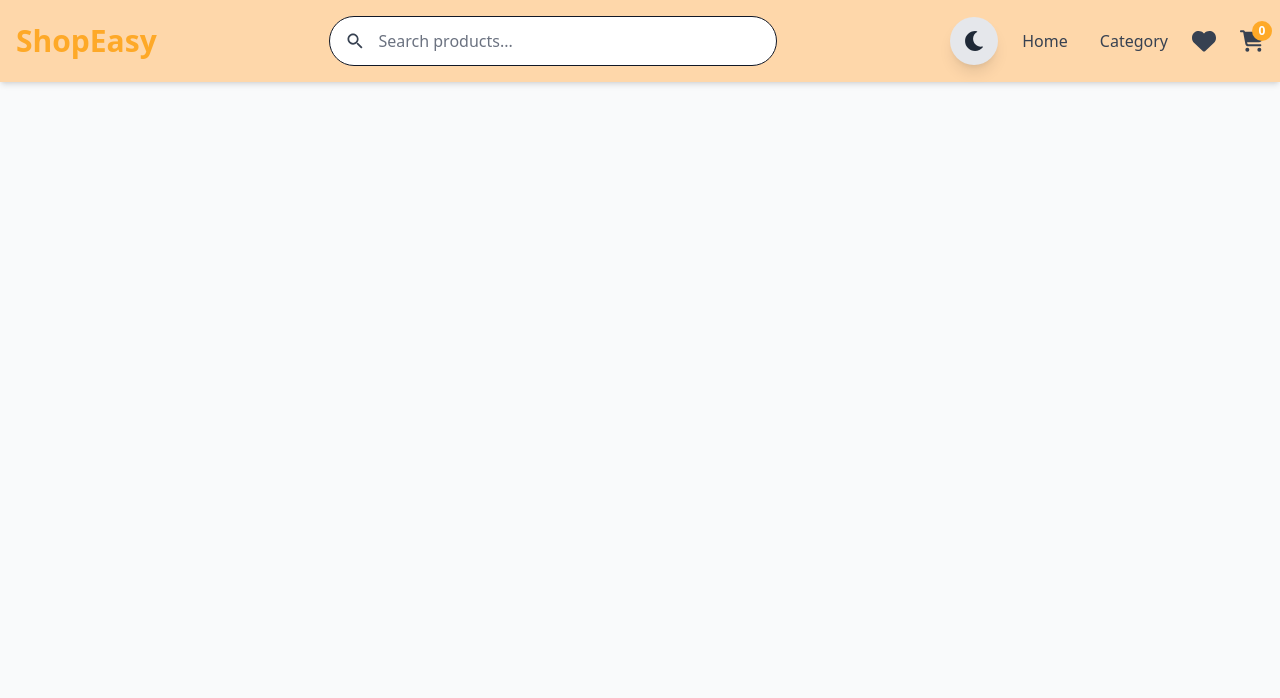
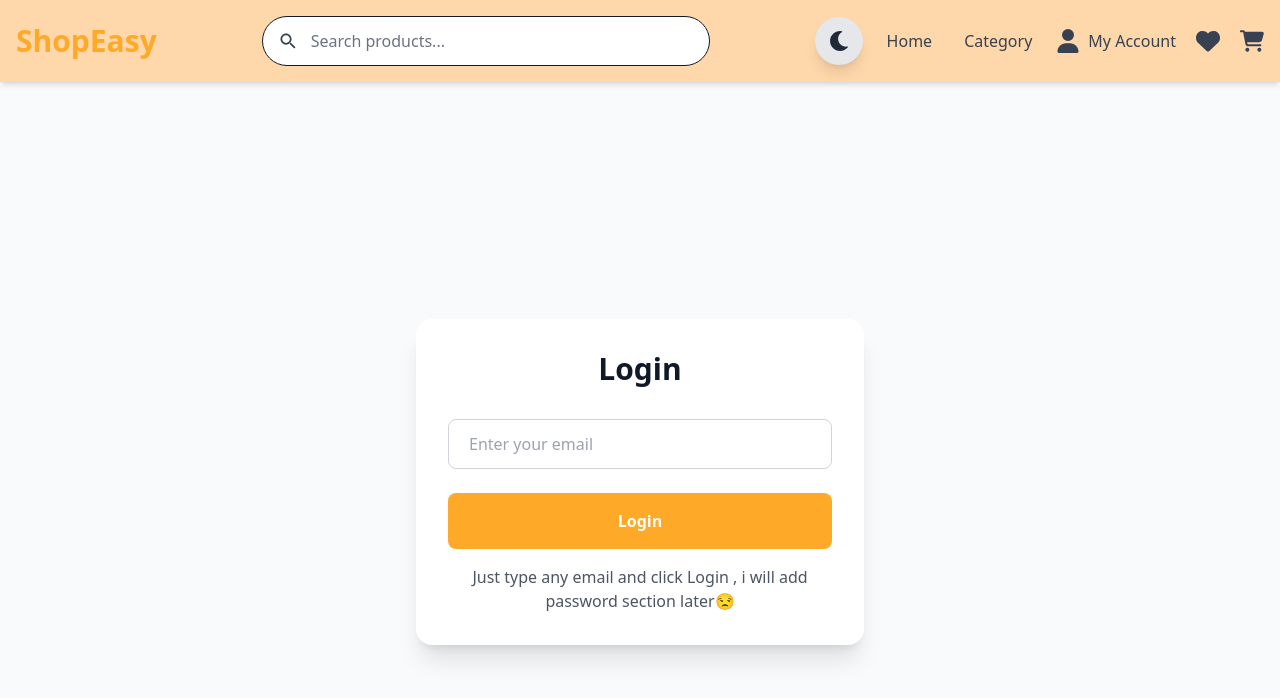
Before and after one commit to swikriti0416/E-commerce, a React app: page /login in a window 1280 px wide. Shown: the top 698 px of the page. Built offline with nearby package versions, Linux system fonts and the light colour scheme; the HTML template or start-up script is replaced by a standard one.

Commit message:
changes for login page

```diff
--- a/src/App.jsx
+++ b/src/App.jsx
@@ -1,19 +1,22 @@
-import { Routes, Route } from "react-router-dom";
-import { useState } from "react";
+import React, { useState } from "react";
+import { Routes, Route, Navigate } from "react-router-dom";
 import Navbar from "./components/Navbar/Navbar.jsx";
 import Hero from "./components/Hero/Hero.jsx";
 import Products from "./pages/Products.jsx";
 import ProductDetail from "./pages/ProductDetail.jsx";
 import Cart from "./pages/Cart.jsx";
 import Wishlist from "./pages/wishlist";
-// import Banner from "./components/Banner/Banner.jsx";
 import CategoryPage from "./pages/categorypage.jsx";
-// import cartStore from "./store/cartStore.jsx";
 import Checkout from "./pages/Checkout.jsx";
 import OrderSuccess from "./pages/OrderSuccess.jsx";
-import { ToastContainer } from 'react-toastify';
-import DarkMode from "./components/Navbar/DarkMode.jsx";
+import Login from "./components/singup.jsx/LoginForm.jsx";
+import { ToastContainer } from "react-toastify";
 
+// Protected Route Component
+const ProtectedRoute = ({ children }) => {
+  const user = localStorage.getItem("user");
+  return user ? children : <Navigate to="/login" replace />;
+};
 
 export default function App() {
   const [orderPopup, setOrderPopup] = useState(false);
@@ -27,33 +30,46 @@ export default function App() {
       <div className="bg-white dark:bg-gray-900 dark:text-white duration-200">
         <ToastContainer position="top-right" autoClose={3000} />
 
-        {/* Navbar is OUTSIDE Routes, so it shows everywhere */}
         <Navbar handleOrderPopup={handleOrderPopup} />
 
         <Routes>
-          {/* HOME ROUTE: Shows Hero, Banner, and Products list */}
           <Route
             path="/"
             element={
               <>
                 <Hero handleOrderPopup={handleOrderPopup} />
                 <Products />
-                {/* <Banner /> */}
               </>
             }
           />
 
-          {/* OTHER ROUTES: Hero and Banner will NOT show here */}
           <Route path="/products" element={<Products />} />
           <Route path="/product/:id" element={<ProductDetail />} />
-          <Route path="/cart" element={<Cart />} />
-          <Route path="/wishlist" element={<Wishlist />} />
           <Route path="/categorypage" element={<CategoryPage />} />
-          <Route path="/Checkout" element={<Checkout />} />
+          <Route path="/checkout" element={<Checkout />} />
           <Route path="/ordersuccess" element={<OrderSuccess />} />
 
+          {/* Login Page */}
+          <Route path="/login" element={<Login />} />
+
+          {/* Protected Routes */}
+          <Route
+            path="/cart"
+            element={
+              <ProtectedRoute>
+                <Cart />
+              </ProtectedRoute>
+            }
+          />
+          <Route
+            path="/wishlist"
+            element={
+              <ProtectedRoute>
+                <Wishlist />
+              </ProtectedRoute>
+            }
+          />
         </Routes>
-
       </div>
     </div>
   );
--- a/src/components/Navbar/Navbar.jsx
+++ b/src/components/Navbar/Navbar.jsx
@@ -1,13 +1,14 @@
 import React, { useState } from "react";
 import { Link } from "react-router-dom";
 import { IoMdSearch } from "react-icons/io";
-import { FaCartShopping, FaHeart } from "react-icons/fa6";
+import { FaCartShopping, FaHeart, FaUser } from "react-icons/fa6";
 import { useCartStore } from "../../store/cartStore";
 import { useWishlistStore } from "../../store/wishlistStore";
 import DarkMode from "./DarkMode.jsx";
 
 const Navbar = () => {
   const [searchQuery, setSearchQuery] = useState("");
+  const [dropdownOpen, setDropdownOpen] = useState(false);
 
   const cartCount = useCartStore((state) => state.getTotalItems());
   const wishlistCount = useWishlistStore((state) => state.getWishlistCount());
@@ -20,13 +21,10 @@ const Navbar = () => {
     <div className="bg-orange-200 dark:bg-gray-900 shadow-md sticky top-0 z-50 transition-colors duration-300">
       <div className="container mx-auto px-4 py-4">
         <div className="flex items-center justify-between gap-6">
-          {/* Logo */}
           <Link to="/" className="flex items-center gap-3">
             <span className="font-bold text-3xl text-primary">ShopEasy</span>
-            {/* Note: If your 'text-primary' changes in dark mode, add: text-primary dark:text-primary-light */}
           </Link>
 
-          {/* Search */}
           <div className="flex-1 max-w-md mx-4">
             <div className="relative group">
               <input
@@ -40,46 +38,64 @@ const Navbar = () => {
             </div>
           </div>
 
-          {/* Right Section */}
           <div className="flex items-center gap-6">
-            {/* Theme Toggle */}
             <DarkMode />
 
-            {/* Menu Links - Hidden on mobile */}
             <ul className="hidden md:flex items-center gap-8">
               <li>
-                <Link
-                  to="/"
-                  className="text-gray-700 dark:text-gray-200 font-medium hover:text-primary dark:hover:text-primary transition"
-                >
+                <Link to="/" className="text-gray-700 dark:text-gray-200 font-medium hover:text-primary transition">
                   Home
                 </Link>
               </li>
               <li>
-                <Link
-                  to="/categorypage"
-                  className="text-gray-700 dark:text-gray-200 font-medium hover:text-primary dark:hover:text-primary transition"
-                >
+                <Link to="/categorypage" className="text-gray-700 dark:text-gray-200 font-medium hover:text-primary transition">
                   Category
                 </Link>
               </li>
             </ul>
 
-            {/* Wishlist */}
+            <div className="flex items-center gap-5 text-gray-700 dark:text-gray-200">
+              {/* My Account Dropdown */}
+              <div className="relative">
+                <button
+                  onClick={() => setDropdownOpen(!dropdownOpen)}
+                  className="flex items-center gap-2 hover:text-primary transition"
+                >
+                  <FaUser className="text-2xl" />
+                  <span className="hidden sm:inline">My Account</span>
+                </button>
+
+                {dropdownOpen && (
+                  <div className="absolute right-0 mt-2 w-48 bg-primary dark:bg-gray-800 rounded-lg shadow-lg py-2 z-50">
+                    <Link
+                      to="/login"
+                      onClick={() => setDropdownOpen(false)}
+                      className="block px-4 py-2 text-sm hover:bg-gray-100 dark:hover:bg-gray-700"
+                    >
+                      Login
+                    </Link>
+                  </div>
+                )}
+              </div>
+
               <Link to="/wishlist" className="relative group">
-              <FaHeart className="text-2xl text-gray-700 dark:text-gray-300 hover:text-red-500 transition" />
-              <span className="absolute -top-2 -right-2 bg-red-500 text-white text-xs rounded-full w-5 h-5 flex items-center justify-center opacity-0 group-hover:opacity-100 transition">
+                <FaHeart className="text-2xl hover:text-red-500 transition" />
+                {wishlistCount > 0 && (
+                  <span className="absolute -top-2 -right-2 bg-red-500 text-white text-xs font-bold rounded-full min-w-5 h-5 px-1.5 flex items-center justify-center shadow-md">
                     {wishlistCount}
                   </span>
+                )}
               </Link>
 
-            {/* Cart */}
               <Link to="/cart" className="relative group">
-              <FaCartShopping className="text-2xl text-gray-700 dark:text-gray-300 hover:text-primary transition" />
-              <span className="absolute -top-2 -right-2 bg-primary text-white text-xs font-bold rounded-full w-5 h-5 flex items-center justify-center">
+                <FaCartShopping className="text-2xl hover:text-primary transition" />
+                {cartCount > 0 && (
+                  <span className="absolute -top-2 -right-2 bg-primary text-white text-xs font-bold rounded-full min-w-5 h-5 px-1.5 flex items-center justify-center shadow-md">
                     {cartCount}
                   </span>
+                )}
               </Link>
+            </div>
           </div>
         </div>
       </div>
--- a/src/components/Product/ProductCard.jsx
+++ b/src/components/Product/ProductCard.jsx
@@ -1,5 +1,5 @@
 import React from "react";
-import { Link } from "react-router-dom";
+import { Link, useNavigate } from "react-router-dom";
 import { FaStar, FaShoppingCart, FaHeart } from "react-icons/fa";
 import { useCartStore } from "../../store/cartStore";
 import { useWishlistStore } from "../../store/wishlistStore";
@@ -10,13 +10,25 @@ const ProductCard = ({ product }) => {
   const { toggleWishlist } = useWishlistStore();
   const wishlist = useWishlistStore((state) => state.wishlist);
   const isWishlisted = wishlist.some((item) => item.id === product.id);
+  const navigate = useNavigate();
+
+  // Check if user is logged in (simple localStorage check)
+  const isLoggedIn = !!localStorage.getItem("user");
 
   const handleAddToCart = () => {
+    if (!isLoggedIn) {
+      navigate("/login");
+      return;
+    }
     addToCart(product);
     toast.success(`${product.name} added to cart! 🛒`);
   };
 
   const handleToggleWishlist = () => {
+    if (!isLoggedIn) {
+      navigate("/login");
+      return;
+    }
     toggleWishlist(product);
     if (isWishlisted) {
       toast.info(`${product.name} removed from wishlist`);
--- /dev/null
+++ b/src/components/singup.jsx/LoginForm.jsx
@@ -0,0 +1,44 @@
+import React, { useState } from "react";
+import { Link, useNavigate } from "react-router-dom";
+
+const Login = () => {
+  const [email, setEmail] = useState("");
+  const navigate = useNavigate();
+
+  const handleLogin = (e) => {
+    e.preventDefault();
+    if (email) {
+      localStorage.setItem("user", JSON.stringify({ email }));
+      navigate("/");
+    }
+  };
+
+  return (
+    <div className="min-h-screen bg-gray-50 flex items-center justify-center py-12">
+      <div className="bg-white rounded-2xl shadow-xl p-8 w-full max-w-md">
+        <h2 className="text-3xl font-bold text-center mb-8">Login</h2>
+        <form onSubmit={handleLogin} className="space-y-6">
+          <input
+            type="email"
+            placeholder="Enter your email"
+            value={email}
+            onChange={(e) => setEmail(e.target.value)}
+            required
+            className="w-full px-5 py-3 rounded-lg border border-gray-300 focus:border-primary outline-none"
+          />
+          <button
+            type="submit"
+            className="w-full bg-primary text-white py-4 rounded-lg font-bold hover:bg-secondary transition"
+          >
+            Login
+          </button>
+        </form>
+        <p className="text-center mt-4 text-gray-600">
+          Just type any email and click Login , i will add password section later😒
+        </p>
+      </div>
+    </div>
+  );
+};
+
+export default Login;
--- a/src/pages/categorypage.jsx
+++ b/src/pages/categorypage.jsx
@@ -1,9 +1,9 @@
 import React from "react";
 import { Link } from "react-router-dom";
-import products from "../Data/products.json"; // ← Keep your path (capital D)
+import products from "../Data/products.json";
 
 const CategoryPage = () => {
-  // Get unique categories from the products data
+
   const categories = [...new Set(products.map((product) => product.category))];
 
   return (
```
Lines whose indentation alone changed are shown as unchanged.
